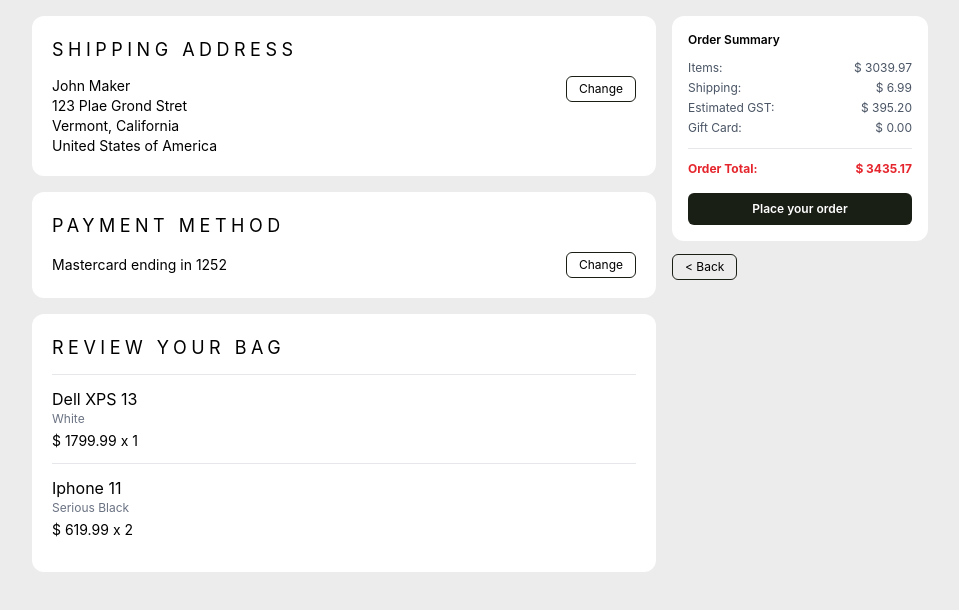
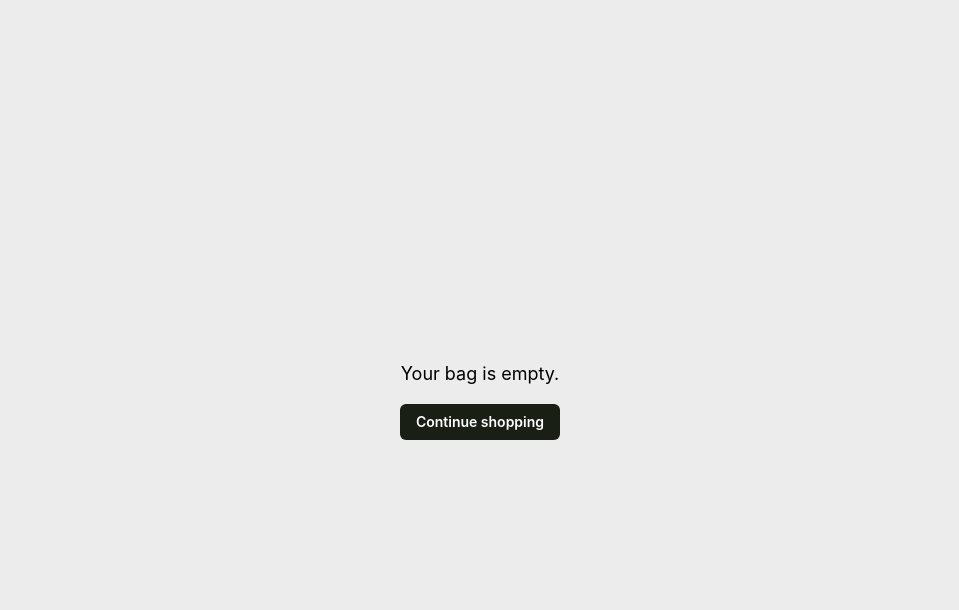
Before and after one commit to Durandt-Boshoff/E-commerce_Project, a React (Vite) app: page /checkout in a window 1280 px wide. Shown: the top 610 px of the page, without its empty margins (160-1119 px from the left). Built offline with nearby package versions, Linux system fonts and the light colour scheme.

Commit message:
connect Checkout to the Redux cart

```diff
--- a/src/pages/Checkout.jsx
+++ b/src/pages/Checkout.jsx
@@ -1,18 +1,19 @@
 import { useState } from 'react'
-import { Link } from 'react-router-dom'
+import { useDispatch, useSelector } from 'react-redux'
+import { useNavigate } from 'react-router-dom'
 import AddressForm from '../components/AddressForm'
 import PaymentForm from '../components/PaymentForm'
 import OrderSummary from '../components/OrderSummary'
+import { selectCartItems, selectCartTotalPrice, clearCart } from '../redux/cartSlice'
 
-// Temporary bag until the real cart is connected
-const sampleItems = [
-  { id: 'p9', name: 'Dell XPS 13', subtitle: 'White', price: 1799.99, quantity: 1 },
-  { id: 'p3', name: 'Iphone 11', subtitle: 'Serious Black', price: 619.99, quantity: 2 },
-]
-
-const money = (n) => `$ ${n.toFixed(2)}`
+const money = (n) => `$ ${Number(n).toFixed(2)}`
 
 function Checkout() {
+  const dispatch = useDispatch()
+  const navigate = useNavigate()
+  const items = useSelector(selectCartItems)
+  const itemsTotal = useSelector(selectCartTotalPrice)
+
   const [view, setView] = useState('summary') // 'summary' | 'address' | 'payment'
   const [address, setAddress] = useState({
     shippingName: 'John Maker',
@@ -22,9 +23,6 @@
     country: 'United States of America',
   })
   const [payment, setPayment] = useState({ brand: 'Mastercard', last4: '1252' })
-
-  const items = sampleItems
-  const itemsTotal = items.reduce((sum, item) => sum + item.price * item.quantity, 0)
 
   const saveAddress = (values) => {
     setAddress(values)
@@ -36,6 +34,11 @@
     const digits = values.cardNumber.replace(/\D/g, '')
     setPayment({ brand: 'Card', last4: digits.slice(-4) })
     setView('summary')
+  }
+
+  const placeOrder = () => {
+    dispatch(clearCart())
+    navigate('/order-success')
   }
 
   if (view === 'address') {
@@ -50,6 +53,20 @@
     return (
       <div className="flex min-h-screen items-center justify-center bg-[#ececec] p-4">
         <PaymentForm onSubmit={savePayment} onBack={() => setView('summary')} />
+      </div>
+    )
+  }
+
+  if (items.length === 0) {
+    return (
+      <div className="flex min-h-screen flex-col items-center justify-center gap-4 bg-[#ececec] p-4">
+        <p className="text-lg">Your bag is empty.</p>
+        <button
+          onClick={() => navigate('/')}
+          className="rounded-md bg-[#1A1F16] px-4 py-2 text-sm font-semibold text-white"
+        >
+          Continue shopping
+        </button>
       </div>
     )
   }
@@ -86,20 +103,31 @@
           <section className={cardClass}>
             <h2 className={headingClass}>REVIEW YOUR BAG</h2>
             {items.map((item) => (
-              <div key={item.id} className="border-t border-gray-200 py-3 text-sm first:border-t-0">
-                <p className="text-base">{item.name}</p>
-                <p className="text-xs text-gray-500">{item.subtitle}</p>
-                <p className="mt-1">{money(item.price)} x {item.quantity}</p>
+              <div
+                key={item.id}
+                className="flex items-center gap-4 border-t border-gray-200 py-3 text-sm first:border-t-0"
+              >
+                {item.image && (
+                  <img src={item.image} alt={item.name} className="h-16 w-16 rounded-lg object-contain" />
+                )}
+                <div>
+                  <p className="text-base">{item.name}</p>
+                  <p className="text-xs text-gray-500">{item.variant || item.subtitle}</p>
+                  <p className="mt-1">{money(item.price)} x {item.quantity}</p>
+                </div>
               </div>
             ))}
           </section>
         </div>
 
         <div className="flex flex-col items-start gap-3">
-          <OrderSummary itemsTotal={itemsTotal} onPlaceOrder={() => alert('Order placed!')} />
-          <Link to="/cart">
-            <button className="rounded-md border border-[#1A1F16] px-3 py-1 text-xs">&lt; Back</button>
-          </Link>
+          <OrderSummary itemsTotal={itemsTotal} onPlaceOrder={placeOrder} />
+          <button
+            onClick={() => navigate('/cart')}
+            className="rounded-md border border-[#1A1F16] px-3 py-1 text-xs"
+          >
+            &lt; Back
+          </button>
         </div>
       </div>
     </div>
```
